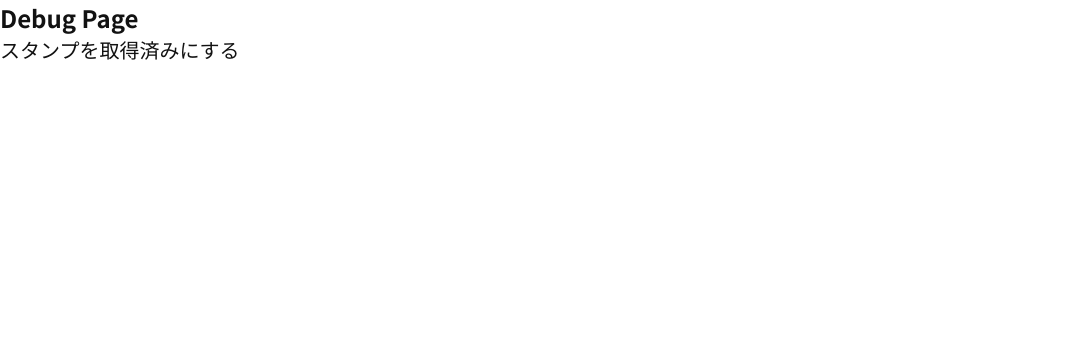
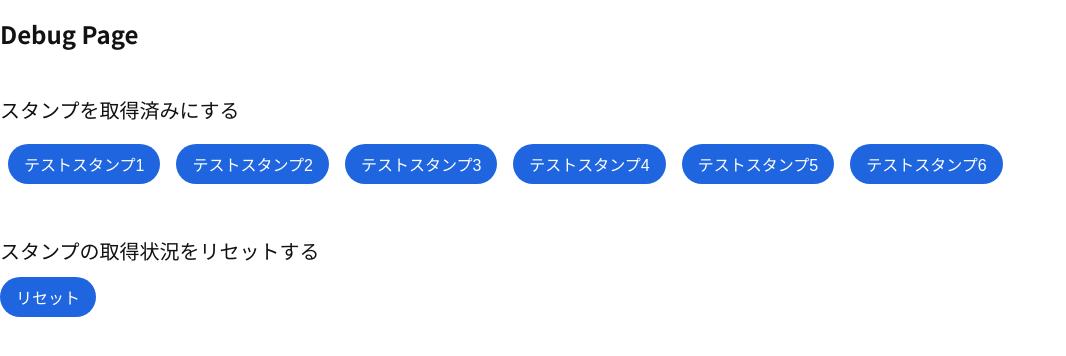
Before and after one commit to horiy0125/kyudaisai-stamprally-front, a Next.js app: page /test/debug in a window 1280 px wide. Shown: the top 356 px of the page, without its empty margins (0-1066 px from the left). Built offline with nearby package versions, Linux system fonts and the light colour scheme.

Commit message:
feat: implement debug features

```diff
--- a/src/components/atoms/buttons/rounded-color-button.tsx
+++ b/src/components/atoms/buttons/rounded-color-button.tsx
@@ -1,20 +1,33 @@
 import React from 'react';
 import styles from '../../../styles/components/atoms/buttons/rounded-color-button.module.scss';
+import { combineClasses } from '../../../utils/combine-classes';
 
 type Props = {
   icon?: React.ReactNode;
-  label: React.ReactNode;
+  children: React.ReactNode;
   onClick: () => void;
+  className?: string;
+  disabled?: boolean;
 };
 const RoundedColorButton: React.VFC<Props> = ({
   icon,
-  label,
+  children,
   onClick,
+  className,
+  disabled,
 }: Props) => {
   return (
-    <button className={styles.root} onClick={() => onClick()}>
+    <button
+      className={combineClasses(
+        styles.root,
+        className,
+        disabled ? styles.disabled : null,
+      )}
+      onClick={() => onClick()}
+      disabled={disabled}
+    >
       {icon ? <div>{icon}</div> : null}
-      <span>{label}</span>
+      <span>{children}</span>
     </button>
   );
 };
--- a/src/components/templates/test/debug.tsx
+++ b/src/components/templates/test/debug.tsx
@@ -1,13 +1,70 @@
-import React from 'react';
+import React, { useEffect } from 'react';
+import { useRecoilState } from 'recoil';
+import RoundedColorButton from '../../atoms/buttons/rounded-color-button';
 import styles from '../../../styles/components/templates/test/debug.module.scss';
+import { testStamps } from '../../../constants/test-stamps';
+import { achievedTestStampsState } from '../../../recoil/atoms/test';
+import {
+  clearLocalStorageValue,
+  setLocalStorageValue,
+} from '../../../utils/window';
+import { localStorageKeys } from '../../../constants/local-storage-keys';
 
 const TestDebugPageTemplate: React.VFC = () => {
+  const [achievedTestStamps, setAchievedTestStamps] = useRecoilState(
+    achievedTestStampsState,
+  );
+
+  useEffect(() => {
+    console.log(achievedTestStamps);
+  }, [achievedTestStamps]);
+
+  const achieveStamp = (key: number) => {
+    const updatedAchievedTestStamps = { ...achievedTestStamps };
+    updatedAchievedTestStamps[key] = testStamps[key];
+    setAchievedTestStamps(updatedAchievedTestStamps);
+
+    const updatedAchievedTestStampsData = JSON.stringify(
+      updatedAchievedTestStamps,
+    );
+    setLocalStorageValue(
+      localStorageKeys.achievedTestStamps,
+      updatedAchievedTestStampsData,
+    );
+    window.location.reload();
+  };
+
+  const resetAchievements = () => {
+    clearLocalStorageValue(localStorageKeys.achievedTestStamps);
+    window.location.reload();
+  };
+
   return (
     <div className={styles.root}>
       <h1>Debug Page</h1>
 
       <section>
         <h2>スタンプを取得済みにする</h2>
+        <div className={styles.buttonsWrapper}>
+          {Object.keys(testStamps).map((key, index) => (
+            <RoundedColorButton
+              className={styles.button}
+              onClick={() => achieveStamp(Number(key))}
+              key={index}
+              disabled={achievedTestStamps[key] !== null}
+            >
+              テストスタンプ{key}
+            </RoundedColorButton>
+          ))}
+        </div>
+      </section>
+
+      <section>
+        <h2>スタンプの取得状況をリセットする</h2>
+
+        <RoundedColorButton onClick={() => resetAchievements()}>
+          リセット
+        </RoundedColorButton>
       </section>
     </div>
   );
--- /dev/null
+++ b/src/constants/local-storage-keys.ts
@@ -0,0 +1,3 @@
+export const localStorageKeys = {
+  achievedTestStamps: 'achievedTestStamps',
+};
--- /dev/null
+++ b/src/constants/test-stamps.ts
@@ -0,0 +1,10 @@
+import { TestStamps } from '../types/test';
+
+export const testStamps: TestStamps = {
+  1: { id: 'test1', name: 'test-stamp1' },
+  2: { id: 'test2', name: 'test-stamp2' },
+  3: { id: 'test3', name: 'test-stamp3' },
+  4: { id: 'test4', name: 'test-stamp4' },
+  5: { id: 'test5', name: 'test-stamp5' },
+  6: { id: 'test6', name: 'test-stamp6' },
+};
--- a/src/pages/test/debug.tsx
+++ b/src/pages/test/debug.tsx
@@ -1,7 +1,23 @@
-import React from 'react';
+import React, { useEffect } from 'react';
+import { useSetRecoilState } from 'recoil';
 import TestDebugPageTemplate from '../../components/templates/test/debug';
+import { localStorageKeys } from '../../constants/local-storage-keys';
+import { achievedTestStampsState } from '../../recoil/atoms/test';
+import { getLocalStorageValue } from '../../utils/window';
 
 const TestDebugPage: React.VFC = () => {
+  const setAchievedTestStamps = useSetRecoilState(achievedTestStampsState);
+
+  useEffect(() => {
+    const achievedTestStampsData = getLocalStorageValue(
+      localStorageKeys.achievedTestStamps,
+    );
+    if (achievedTestStampsData) {
+      const achievedTestStamps = JSON.parse(achievedTestStampsData);
+      setAchievedTestStamps(achievedTestStamps);
+    }
+  }, []);
+
   return <TestDebugPageTemplate />;
 };
 
--- /dev/null
+++ b/src/recoil/atoms/test.ts
@@ -0,0 +1,14 @@
+import { atom } from 'recoil';
+import { TestStamps } from '../../types/test';
+
+export const achievedTestStampsState = atom<TestStamps>({
+  key: 'achievedTestStampsState',
+  default: {
+    1: null,
+    2: null,
+    3: null,
+    4: null,
+    5: null,
+    6: null,
+  },
+});
--- a/src/styles/components/atoms/buttons/rounded-color-button.module.scss
+++ b/src/styles/components/atoms/buttons/rounded-color-button.module.scss
@@ -8,4 +8,15 @@
   padding: 8px 16px;
   color: $color-white;
   background: $color-default-blue;
+  border-radius: 28px;
+  @include hover {
+    background: $color-dark-blue;
+  }
 }
+
+.disabled {
+  background: $color-disabled;
+  @include hover {
+    background: $color-disabled;
+  }
+}
--- a/src/styles/components/templates/test/debug.module.scss
+++ b/src/styles/components/templates/test/debug.module.scss
@@ -1,4 +1,25 @@
 .root {
   display: inline-block;
   width: 100vw;
+
+  h1 {
+    padding: 16px 0;
+  }
+
+  h2 {
+    padding: 12px 0;
+  }
+
+  section {
+    padding: 16px 0;
+  }
 }
+
+.buttonsWrapper {
+  display: flex;
+  flex-wrap: wrap;
+}
+
+.button {
+  margin: 8px;
+}
--- /dev/null
+++ b/src/types/stamp.ts
@@ -0,0 +1,4 @@
+export type Stamp = {
+  id: string;
+  name: string;
+};
--- /dev/null
+++ b/src/types/test.ts
@@ -0,0 +1,10 @@
+import { Stamp } from './stamp';
+
+export type TestStamps = {
+  1: Stamp | null;
+  2: Stamp | null;
+  3: Stamp | null;
+  4: Stamp | null;
+  5: Stamp | null;
+  6: Stamp | null;
+};
--- /dev/null
+++ b/src/utils/combine-classes.ts
@@ -0,0 +1,3 @@
+export const combineClasses = (...args: (string | undefined)[]) => {
+  return args.filter(Boolean).join(' ');
+};
--- /dev/null
+++ b/src/utils/window.ts
@@ -0,0 +1,23 @@
+export const isAvailableLocalStorage = () => {
+  return typeof window !== `undefined`;
+};
+
+export const getLocalStorageValue = (key: string): string | null => {
+  if (isAvailableLocalStorage()) {
+    const data = window.localStorage.getItem(key);
+    return data ? data : null;
+  }
+  return null;
+};
+
+export const setLocalStorageValue = (key: string, value: string): void => {
+  if (isAvailableLocalStorage()) {
+    window.localStorage.setItem(key, value);
+  }
+};
+
+export const clearLocalStorageValue = (key: string): void => {
+  if (isAvailableLocalStorage()) {
+    window.localStorage.removeItem(key);
+  }
+};
```
